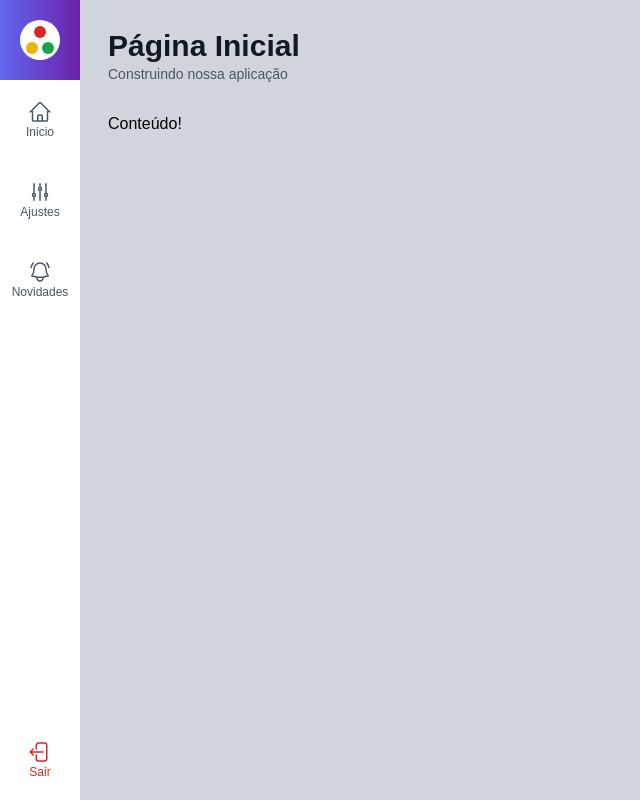
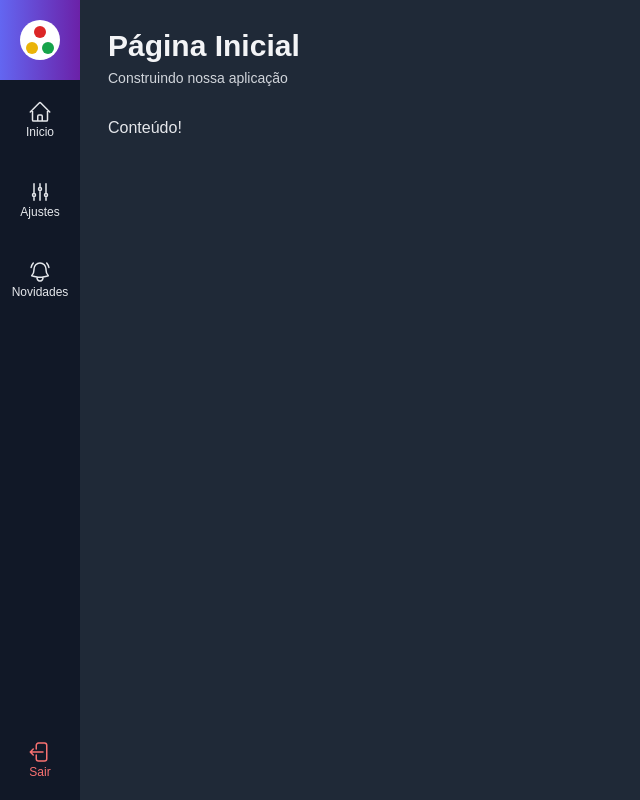
Before and after one commit to SamillyNunes/dashboard_admin, a Next.js app: page / in a window 1280 px wide. Shown: the whole page, without its empty margins (0-640 px from the left). Built offline with nearby package versions, Linux system fonts and the light colour scheme.

Commit message:
ui: setting dark attributes

```diff
--- a/src/components/template/Content.tsx
+++ b/src/components/template/Content.tsx
@@ -5,7 +5,7 @@
 export default function Content(props: ContentProps){
     return (
         <div className={`
-            flex flex-col mt-7
+            flex flex-col mt-7 dark:text-gray-200
         `} >
             {props.children}
         </div>
--- a/src/components/template/Layout.tsx
+++ b/src/components/template/Layout.tsx
@@ -10,7 +10,7 @@
 
 export default function Layout(props: LayoutProps){
     return (
-        <div className={` flex h-screen w-screen`} >
+        <div className={`dark flex h-screen w-screen`} >
             <SideMenu />
             <div className={`flex flex-col w-full p-7 bg-gray-300 dark:bg-gray-800`} >
                 <Head title={props.title} subtitle={props.subtitle} />
--- a/src/components/template/MenuItem.tsx
+++ b/src/components/template/MenuItem.tsx
@@ -11,7 +11,11 @@
 export default function MenuItem(props: MenuItemProps){
     function renderContent(){
         return (
-            <div className={`flex flex-col justify-center items-center w-20 h-20 text-gray-600 ${props.className}`}>
+            <div className={`
+                flex flex-col justify-center items-center w-20 h-20 text-gray-600
+                dark:text-gray-200
+                ${props.className}
+            `}>
                 {props.icon}
                 <span className={`
                     text-xs font-light
@@ -23,7 +27,9 @@
     }
 
     return (
-        <li onClick={props.onClick} className={`hover:bg-gray-100 cursor-pointer`}>
+        <li onClick={props.onClick} className={`
+            hover:bg-gray-100 cursor-pointer dark:hover:bg-gray-800
+        `}>
             {props.url ? (
                 <Link href={props.url} >
                     {renderContent()}
--- a/src/components/template/SideMenu.tsx
+++ b/src/components/template/SideMenu.tsx
@@ -4,7 +4,11 @@
 
 export default function SideMenu(){
     return (
-        <aside className="flex flex-col">
+        <aside className="
+            flex flex-col
+            bg-gray-200 text-gray-700
+            dark:bg-gray-900 dark:text-gray-200
+        ">
             <div className={`
                 h-20 w-20
                 flex flex-col items-center justify-center
@@ -23,7 +27,10 @@
                     text="Sair"
                     icon={LogoutIcon}
                     onClick={()=>console.log('Saindo...')}
-                    className="text-red-600 hover:bg-red-400 hover:text-white"
+                    className="
+                        text-red-600 dark:text-red-400
+                        hover:bg-red-400 hover:text-white dark:hover:text-white
+                    "
                 />
             </ul>
         </aside>
--- a/src/components/template/Title.tsx
+++ b/src/components/template/Title.tsx
@@ -7,12 +7,12 @@
     return (
         <div>
             <h1 className={`
-                font-black text-3xl text-gray-900
+                font-black text-3xl text-gray-900 dark:text-gray-100
             `} >
                 {props.title}
             </h1>
             <h2 className={`
-                font-light text-sm text-gray-600
+                font-light text-sm text-gray-600 dark:text-gray-300 mt-1
             `} >
                 {props.subtitle}
             </h2>
```
